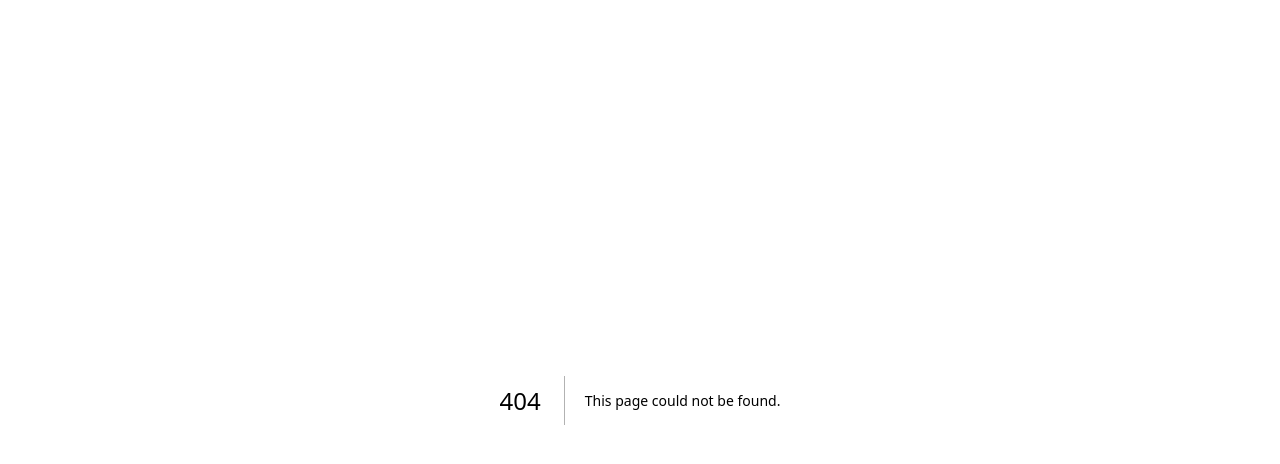
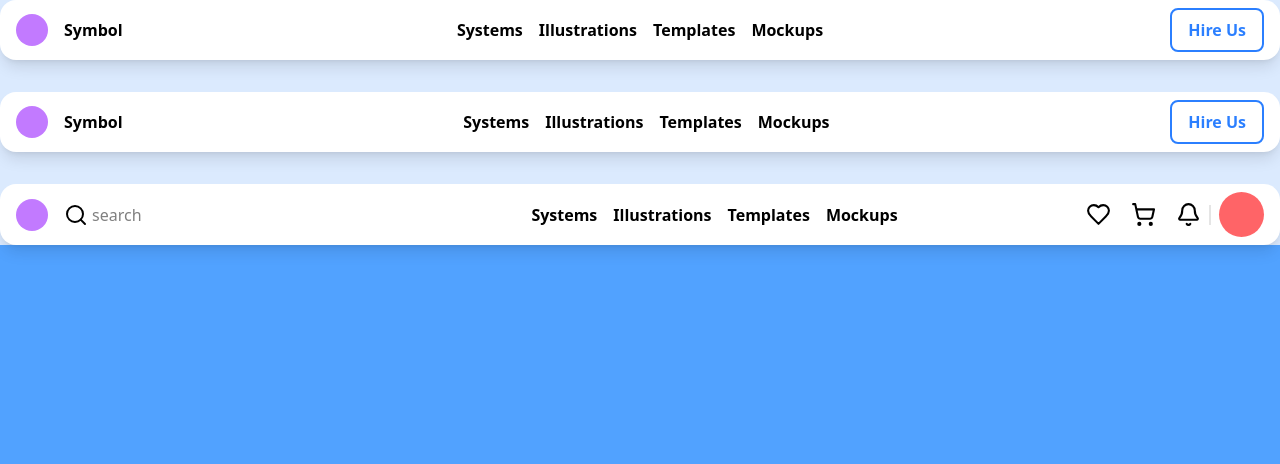
Before and after one commit to dohee12/NextJS_Study-TypeScript, a Next.js app: page /grid in a window 1280 px wide. Before the commit this address had no page. Shown: the top 464 px of the page. Built offline with nearby package versions, Linux system fonts and the light colour scheme; a web font is replaced by a local one.

Commit message:
매뉴비 디자인

```diff
--- /dev/null
+++ b/src/app/grid/page.tsx
@@ -0,0 +1,93 @@
+import { Bell, Heart, Search, ShoppingCart } from "lucide-react";
+
+export default function Home() {
+  return (
+    <div className="bg-blue-100">
+      {/* <div className="w-screen h-[60px] bg-white shadow-lg rounded-2xl">
+      </div> */}
+
+      <div>
+        <div className="flex bg-white px-4 py-2 items-center w-screen shadow-lg rounded-2xl">
+          {/* 왼쪽 */}
+          <div className="flex basis-1/3 items-center">
+            <div className="w-[32px] h-[32px] bg-purple-400 rounded-full">
+            </div>
+            <div className="pl-4 font-extrabold">
+              Symbol
+            </div>
+          </div>
+          {/* 중간 */}
+          <div className="flex justify-center basis-1/3 font-bold">
+            <div className="px-2 cursor-pointer hover:text-blue-500 active:text-blue-700">Systems</div>
+            <div className="px-2 cursor-pointer hover:text-blue-500 active:text-blue-700">Illustrations</div>
+            <div className="px-2 cursor-pointer hover:text-blue-500 active:text-blue-700">Templates</div>
+            <div className="px-2 cursor-pointer hover:text-blue-500 active:text-blue-700">Mockups</div>
+          </div>
+          {/* 오른쪽 */}
+          <div className="flex basis-1/3 justify-end">
+            <div className="px-4 py-2 bg-white border-2 border-blue-500
+            rounded-lg text-blue-500 font-bold cursor-pointer hover:bg-blue-600 hover:text-white active:text-white">
+              Hire Us
+            </div>
+          </div>
+        </div>
+
+        {/* 변형 */}
+        <div className="flex bg-white px-4 py-2 items-center w-screen shadow-lg rounded-2xl mt-8 justify-between">
+          {/* 왼쪽 */}
+          <div className="flex items-center">
+            <div className="w-[32px] h-[32px] bg-purple-400 rounded-full">
+            </div>
+            <div className="pl-4 font-extrabold">
+              Symbol
+            </div>
+          </div>
+          {/* 중간 */}
+          <div className="flex justify-center font-bold">
+            <div className="px-2 cursor-pointer hover:text-blue-500 active:text-blue-700">Systems</div>
+            <div className="px-2 cursor-pointer hover:text-blue-500 active:text-blue-700">Illustrations</div>
+            <div className="px-2 cursor-pointer hover:text-blue-500 active:text-blue-700">Templates</div>
+            <div className="px-2 cursor-pointer hover:text-blue-500 active:text-blue-700">Mockups</div>
+          </div>
+          {/* 오른쪽 */}
+          <div className="flex justify-end">
+            <div className="px-4 py-2 bg-white border-2 border-blue-500
+            rounded-lg text-blue-500 font-bold cursor-pointer hover:bg-blue-600 hover:text-white active:text-white transform duration-700 ease-in-out">
+              Hire Us
+            </div>
+          </div>
+        </div>
+
+        {/* 변형 */}
+        <div className="flex bg-white px-4 py-2 items-center w-screen shadow-lg rounded-2xl mt-8 justify-between">
+          {/* 왼쪽 */}
+          <div className="flex justify-center">
+            <div className="w-[32px] h-[32px] bg-purple-400 rounded-full">
+            </div>
+            <div className="flex items-center px-4">
+              <Search/>
+              <input type="text" placeholder="search" className="outline-none p-1 hover:bg-amber-50"/>
+            </div>
+          </div>
+          {/* 중간 */}
+          <div className="flex justify-center font-bold">
+            <div className="px-2 cursor-pointer hover:text-blue-500 active:text-blue-700">Systems</div>
+            <div className="px-2 cursor-pointer hover:text-blue-500 active:text-blue-700">Illustrations</div>
+            <div className="px-2 cursor-pointer hover:text-blue-500 active:text-blue-700">Templates</div>
+            <div className="px-2 cursor-pointer hover:text-blue-500 active:text-blue-700">Mockups</div>
+          </div>
+          {/* 오른쪽 */}
+          <div className="flex justify-end items-center">
+            <div className="grid grid-cols-3 gap-5">
+              <Heart size={25}/>
+              <ShoppingCart size={25}/>
+              <Bell size={25}/>
+            </div>
+            <div className="w-[0.2px] h-[20px] mx-2 border-1 border-neutral-200 shadow-2xl"></div>
+            <div className="w-[45px] h-[45px] bg-red-400 rounded-full"></div>
+          </div>
+        </div>
+      </div>
+    </div>
+  );
+}
```
